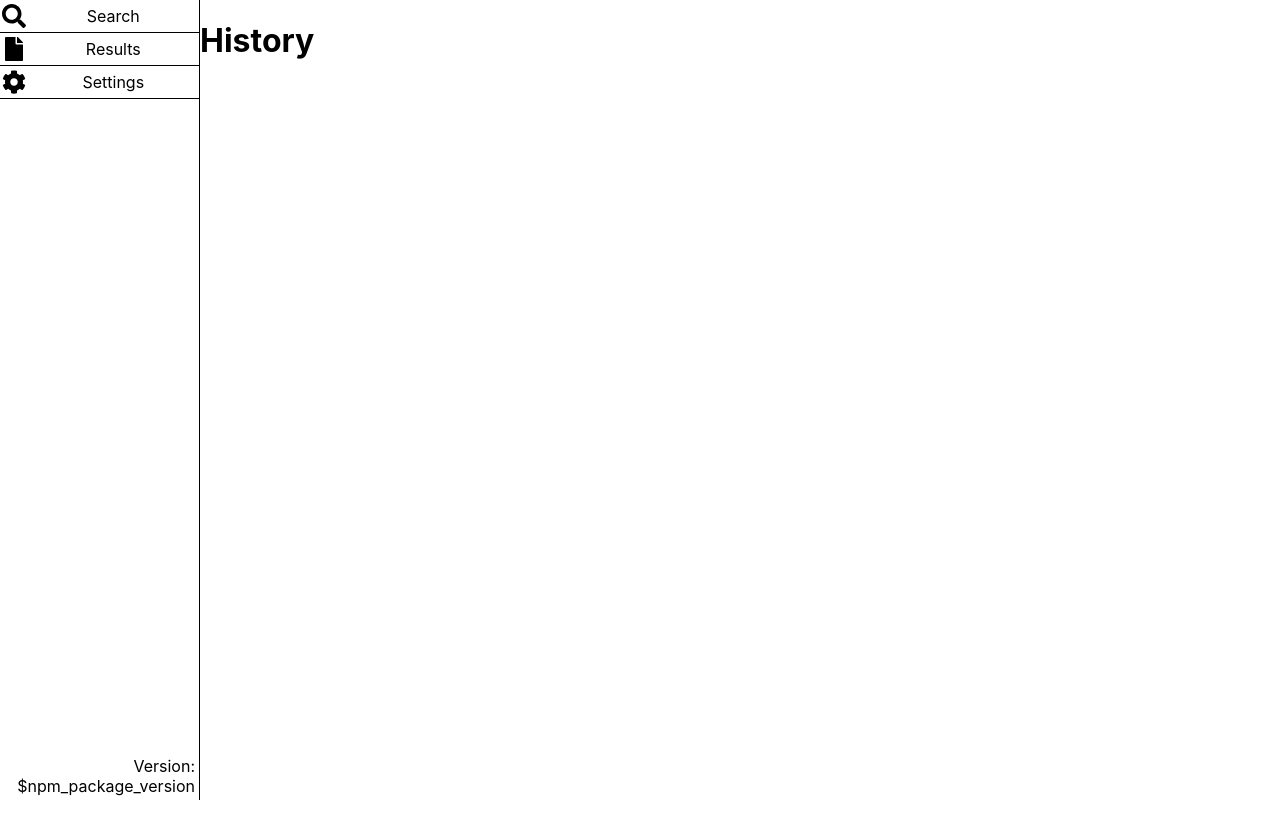
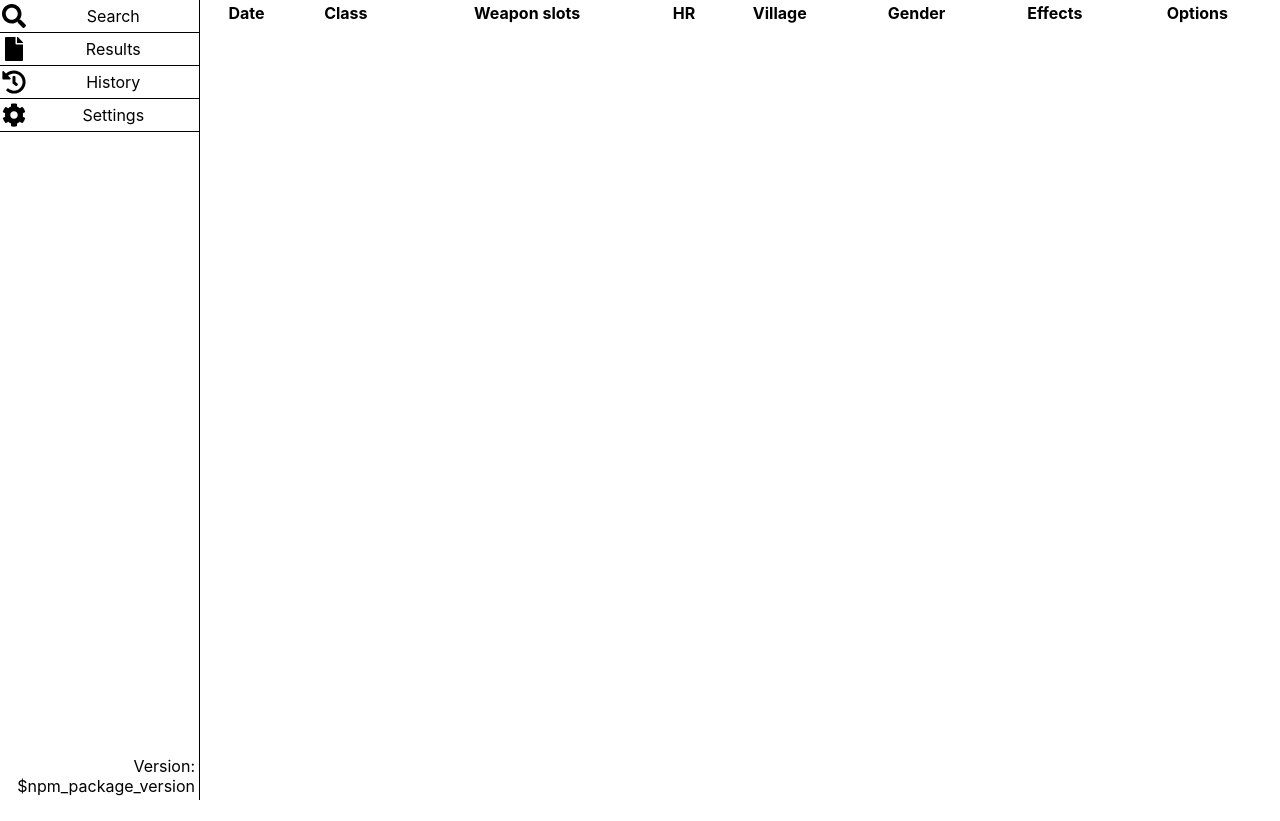
Before and after one commit to Delph/bass, a React (Create React App) app: page /history in a window 1280 px wide. After the commit the page ends 800 px from the top, so only its background shows below. Built offline with nearby package versions, Linux system fonts and the light colour scheme.

Commit message:
Rudimentary history system

```diff
--- a/src/App.js
+++ b/src/App.js
@@ -14,6 +14,7 @@ import { TabBar } from './components/Navigation';
 
 import Search from './screens/Search';
 import Results from './screens/Results';
+import History from './screens/History';
 import Settings from './screens/Settings';
 
 import style from './css/App.module.css';
@@ -28,7 +29,7 @@ function Body(props) {
       <Route path={'/results'} component={Results}/>
       <Route path={'/sets'} component={Sets}/>
       <Route path={'/builder'} component={Builder}/>
-      <Route path={'/History'} component={History}/>
+      <Route path={'/history'} component={History}/>
       <Route path={'/settings'} component={Settings}/>
       <Route path={'/about'} component={About}/>
       <Route path={'/changelog'} component={Changelog}/>
@@ -81,14 +82,6 @@ function Builder() {
   );
 }
 
-function History() {
-  return (
-    <React.Fragment>
-      <h1>History</h1>
-    </React.Fragment>
-  );
-}
-
 function About() {
   return (
     <p>Browser Armour Set Search</p>
--- /dev/null
+++ b/src/components/HistoryEntry.jsx
@@ -0,0 +1,64 @@
+import React from 'react';
+
+import { connect } from 'react-redux';
+
+import { useHistory } from 'react-router-dom';
+
+import { translate, activated_effect } from '../util';
+
+function HistoryEntry(props) {
+  const { entry, id, remove_history } = props;
+
+  const history = useHistory();
+
+  const start = (props) => {
+    props.clear(); // clear result state
+    props.worker({type: 'start', payload: props.search});
+    props.push_history(props.search);
+    history.push('/results');
+  };
+
+  return (
+    <tr>
+      <td>{entry.class === 1 ? 'Blademaster' : 'Gunner'}</td>
+      <td>{entry.slots}</td>
+      <td>{entry.hr}</td>
+      <td>{entry.vr}</td>
+      <td>{entry.gender === 1 ? 'Male' : 'Female'}</td>
+      <td>
+        <ul>
+          {entry.effects.map(effect => (<li>{translate('effect', activated_effect(effect.skill, effect.points))}</li>))}
+        </ul>
+      </td>
+      <td>
+        <ul>
+          <li>{entry.allow_bad ? 'Allow Bad Effects' : 'Disallow Bad Effects'}</li>
+          <li>{entry.allow_piercings ? 'Allow Piercings' : 'Disallow Piercings'}</li>
+          <li>{entry.allow_torsoinc ? 'Allow Torso Inc' : 'Disallow Torso Inc'}</li>
+          <li>{entry.allow_dummy ? 'Allow Dummy' : 'Disallow Dummy'}</li>
+        </ul>
+      </td>
+      <td>
+        <input type={'button'} value={'Search'} onClick={() => start(props)}/>
+        <input type={'button'} value={'Remove'} onClick={() => remove_history(id)}/>
+      </td>
+    </tr>
+  );
+}
+
+function mapStateToProps(state) {
+  return {
+    search: state.search
+  };
+}
+
+function mapDispatchToProps(dispatch) {
+  return {
+    clear: () => dispatch({type: 'clear'}),
+    worker: payload => dispatch({type: 'worker', payload}),
+    push_history: search => dispatch({type: 'push_history', payload: search}),
+    remove_history: id => dispatch({type: 'remove_history', payload: id})
+  };
+}
+
+export default connect(mapStateToProps, mapDispatchToProps)(HistoryEntry);
--- a/src/components/Navigation.jsx
+++ b/src/components/Navigation.jsx
@@ -30,7 +30,7 @@ function TabBar(props) {
         <Tab href={'/results'} label={'Results'} icon={'file'}/>
         {/*<Tab href={'/sets'} label={'Sets'} icon={'folder'}/>*/}
         {/*<Tab href={'/builder'} label={'Builder'} icon={'hammer'}/>*/}
-        {/*<Tab href={'/history'} label={'History'} icon={'history'}/>*/}
+        <Tab href={'/history'} label={'History'} icon={'history'}/>
         <Tab href={'/settings'} label={'Settings'} icon={'cog'}/>
       </nav>
       {/*
--- /dev/null
+++ b/src/css/screens/History.module.css
@@ -0,0 +1,4 @@
+.table
+{
+  width: 100%;
+}
--- /dev/null
+++ b/src/screens/History.jsx
@@ -0,0 +1,48 @@
+import React from 'react';
+
+import { connect } from 'react-redux';
+
+import HistoryEntry from '../components/HistoryEntry';
+
+import style from '../css/screens/History.module.css';
+
+function History(props) {
+  const { history } = props;
+
+  return (
+    <React.Fragment>
+      <table className={style.table}>
+        <thead>
+          <tr>
+            <th>Date</th>
+            <th>Class</th>
+            <th>Weapon slots</th>
+            <th>HR</th>
+            <th>Village</th>
+            <th>Gender</th>
+            <th>Effects</th>
+            <th>Options</th>
+            <th></th>
+          </tr>
+        </thead>
+        <tbody>
+          {history.map((entry, i) => <HistoryEntry entry={entry} key={i} id={i}/>)}
+        </tbody>
+      </table>
+    </React.Fragment>
+  );
+}
+
+function mapStateToProps(state) {
+  return {
+    history: state.history,
+  };
+}
+
+function mapDispatchToProps(state) {
+  return {
+
+  };
+}
+
+export default connect(mapStateToProps, mapDispatchToProps)(History);
--- a/src/store.js
+++ b/src/store.js
@@ -97,7 +97,15 @@ function results(state = {pagination: {offset: 0, count: 100}, order: [], sets:
 }
 
 function history(state = [], action) {
-  return state;
+  switch (action.type)
+  {
+    case 'push_history':
+      return [action.payload, ...state];
+    case 'remove_history':
+      return [...state.slice(0, action.payload), ...state.slice(action.payload+1)];
+    default:
+      return state;
+  }
 }
 
 function settings(state = {defence: 'effective', language: 'english'}, action) {
```
